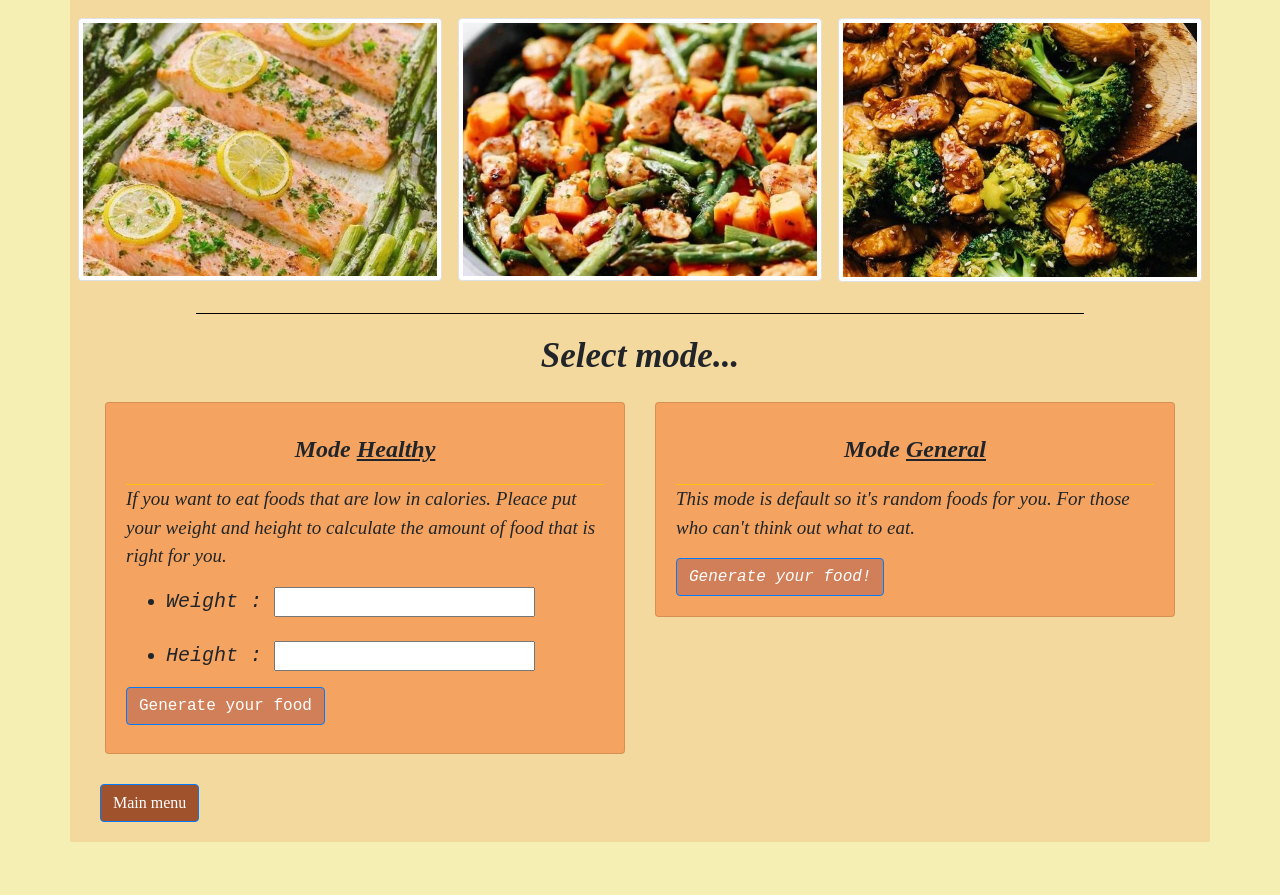
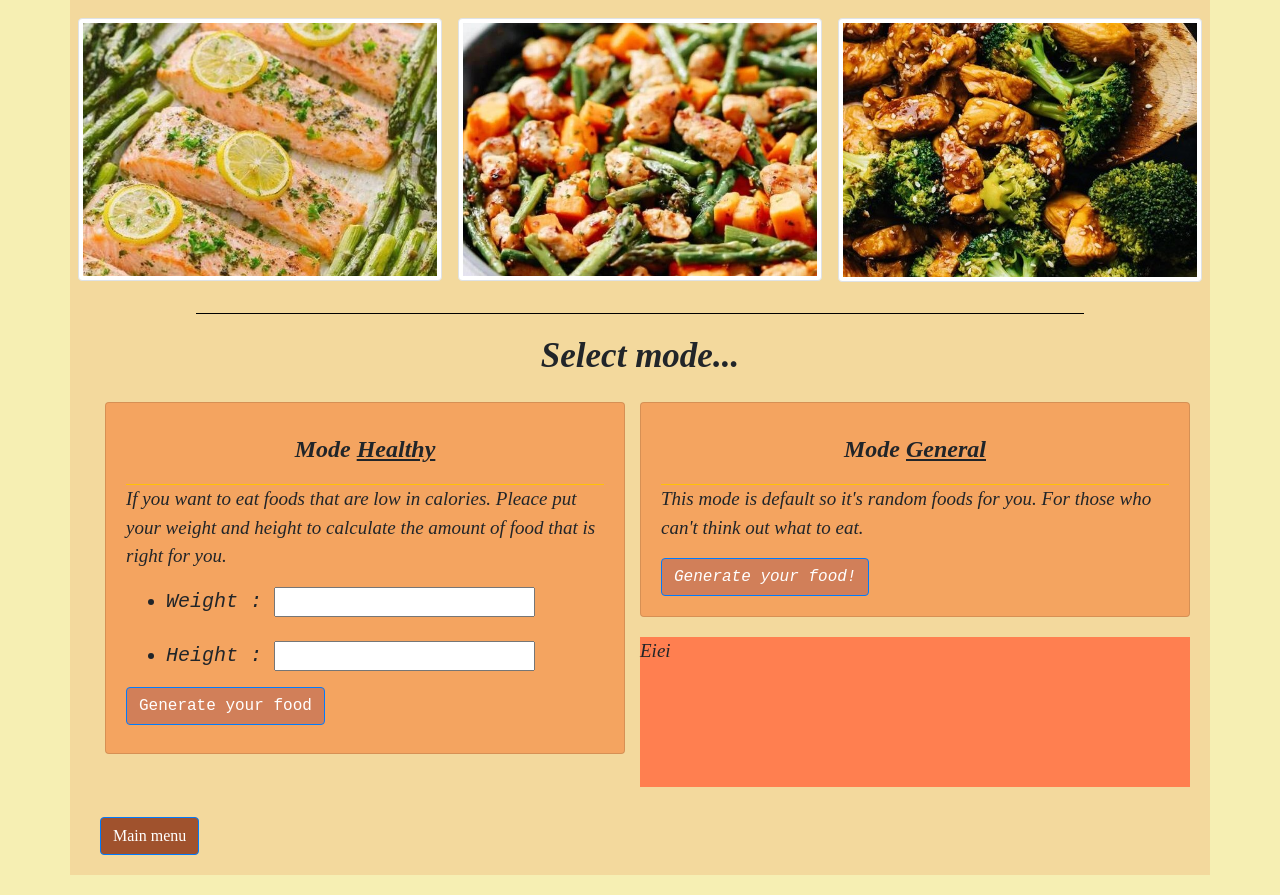
Before and after one commit to it62070188/projectPsit, a plain HTML site: page projectPsit/templates/dinner.html in a window 1280 px wide. Shown: the part 1064-1959 px from the top of the page. Before the commit the page ends 1926 px from the top, so only its background shows below. Drawn offline with Linux system fonts and the light colour scheme.

Commit message:
add display layer

```diff
--- a/projectPsit/templates/dinner.html
+++ b/projectPsit/templates/dinner.html
@@ -116,6 +116,7 @@
                 </div>
 
                 <div class="col-md-6" style="font-family: serif; font-style: italic; font-size: 19px;">
+                    <div class="row">
                         <div class="card" style="background-color: sandybrown;">
                             <div class="card-body">
                                 <div class="card-header bg-transparent border-warning">
@@ -132,9 +133,14 @@
                                     For those who can't think out what to eat.
                                 </p>
                                 <a href="https://projectpsit2019.web.app/lunch.html" class="btn btn-primary"
-                                style="background-color: rgb(209, 127, 89); font-family: monospace;">Generate your food!
+                                    style="background-color: rgb(209, 127, 89); font-family: monospace;">Generate your
+                                    food!
                                 </a>
                             </div>
+                        </div>
+                    </div>
+                    <div class="row" style="width: 550px; height: 150px; background: coral; margin-top: 20px;">
+                        Eiei
                     </div>
                 </div>
 
```
Also changed, not shown: projectPsit/templates/breakfast.html (+8 -3 lines), projectPsit/templates/lunch.html (+8 -3 lines). Lines whose indentation alone changed are shown as unchanged.
